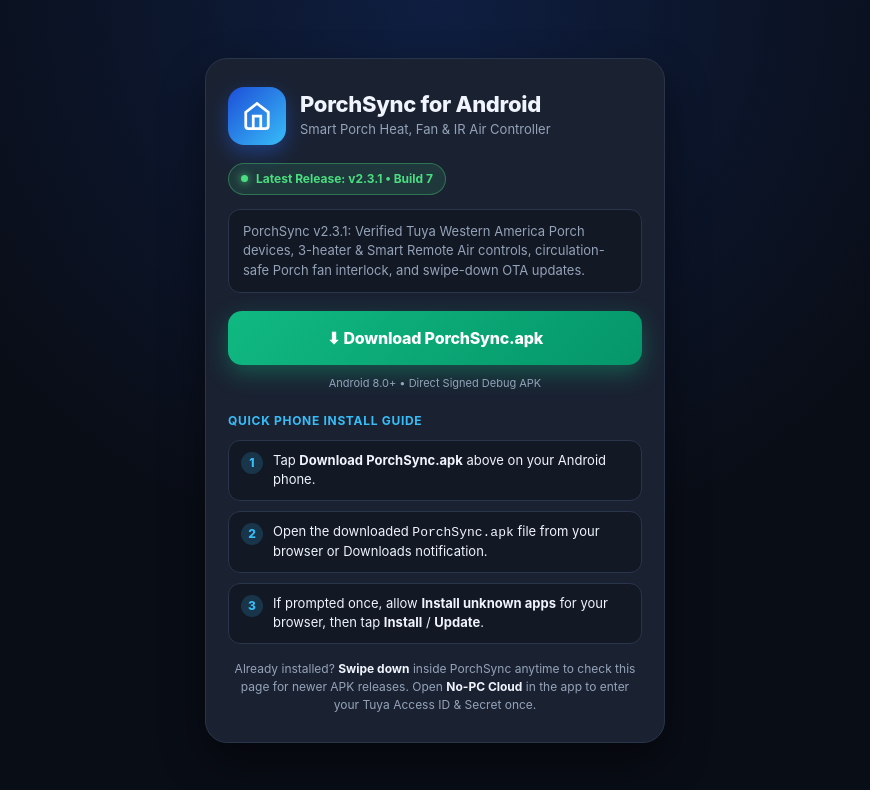
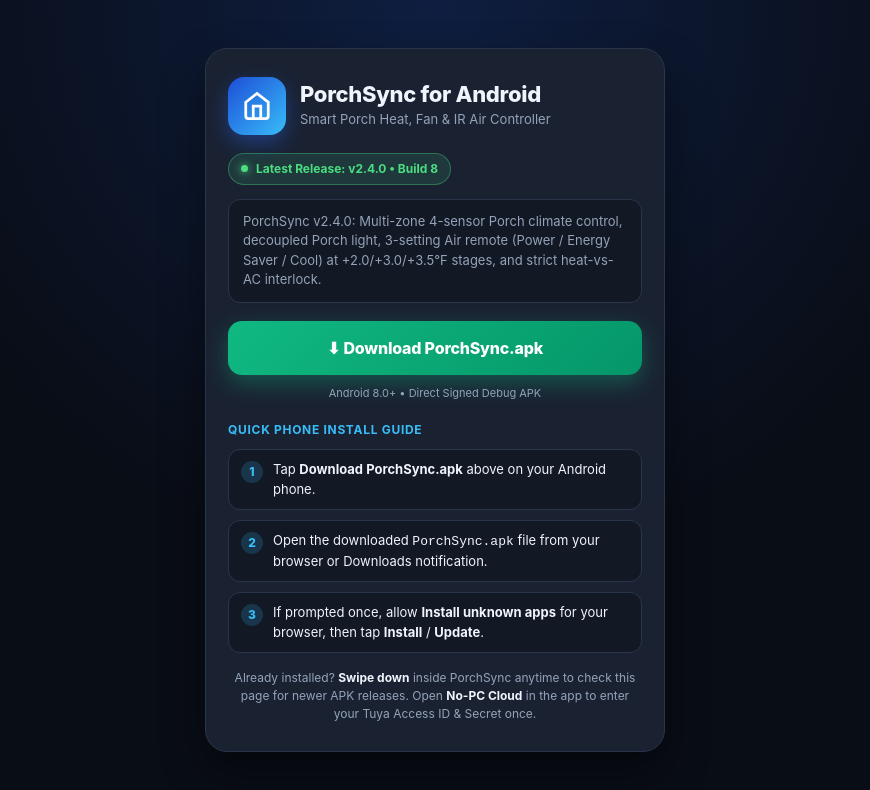
Before and after one commit to Jimbo1011/porchsync, a plain HTML site: page index.html in a window 1280 px wide. Shown: the whole page, without its empty margins (205-1075 px from the left). Drawn offline with Linux system fonts and the light colour scheme.

Commit message:
Release PorchSync v2.4.0 (Build 8)

```diff
--- a/index.html
+++ b/index.html
@@ -194,11 +194,11 @@
 
             <div class="ver-badge">
                 <span class="dot"></span>
-                <span id="versionLabel">Latest Release: v2.3.1 &bull; Build 7</span>
+                <span id="versionLabel">Latest Release: v2.4.0 &bull; Build 8</span>
             </div>
 
             <p class="notes" id="releaseNotes">
-                PorchSync v2.3.1: Verified Tuya Western America Porch devices, 3-heater &amp; Smart Remote Air controls, circulation-safe Porch fan interlock, and swipe-down OTA updates.
+                PorchSync v2.4.0: Multi-zone 4-sensor Porch climate control, decoupled Porch light, 3-setting Air remote (Power / Energy Saver / Cool) at +2.0/+3.0/+3.5°F stages, and strict heat-vs-AC interlock.
             </p>
 
             <a id="apkDownloadBtn" class="dl-btn" href="https://github.com/Jimbo1011/porchsync/releases/latest/download/PorchSync.apk">
--- a/version.json
+++ b/version.json
@@ -1,7 +1,7 @@
 {
-  "versionCode": 7,
-  "versionName": "2.3.1",
+  "versionCode": 8,
+  "versionName": "2.4.0",
   "apkUrl": "https://github.com/Jimbo1011/porchsync/releases/latest/download/PorchSync.apk",
   "releasePage": "https://jimbo1011.github.io/porchsync/",
-  "notes": "PorchSync v2.3.1: Verified Tuya Western America Porch devices, 3-heater & Smart Remote Air controls, circulation-safe Porch fan interlock, and swipe-down OTA updates."
+  "notes": "PorchSync v2.4.0: Multi-zone 4-sensor Porch climate control, decoupled Porch light, 3-setting Air remote (Power / Energy Saver / Cool) at +2.0/+3.0/+3.5°F stages, and strict heat-vs-AC interlock."
 }
```
